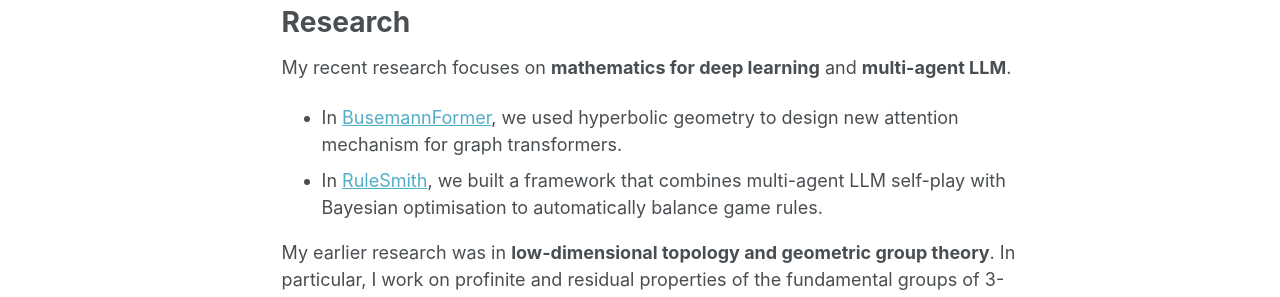
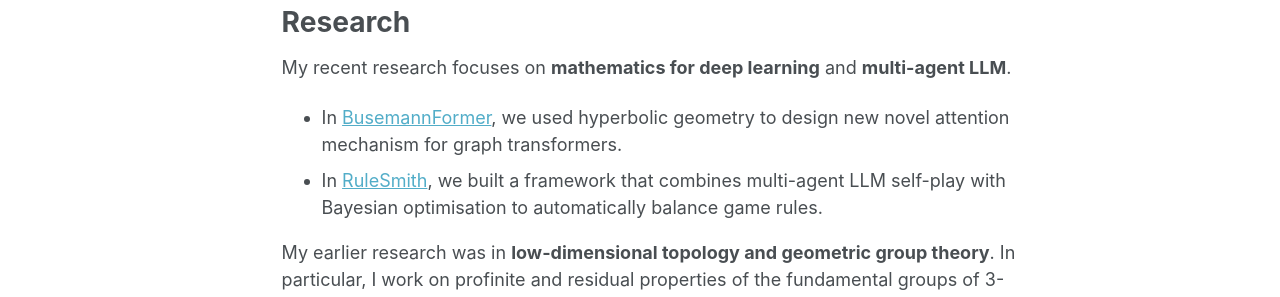
Before and after one commit to LionelYao/LionelYao.github.io, a Jekyll site: the page built from _pages/about.md, in a window 1280 px wide and 900 px high. Shown: the part 396-693 px from the top of the window. Built offline with Jekyll 4.4.1, drawn with Linux system fonts in a browser that asks for light colours; a script that is not in the unit is left out.

Commit message:
Update attention mechanism description in about.md
Corrected wording to specify 'novel attention mechanism' in the BusemannFormer description.

```diff
--- a/_pages/about.md
+++ b/_pages/about.md
@@ -20,7 +20,7 @@ Education
 # Research
 
 My recent research focuses on **mathematics for deep learning** and **multi-agent LLM**.
-- In [BusemannFormer](https://arxiv.org/abs/2611.27167), we used hyperbolic geometry to design new attention mechanism for graph transformers.
+- In [BusemannFormer](https://arxiv.org/abs/2611.27167), we used hyperbolic geometry to design new novel attention mechanism for graph transformers.
 - In [RuleSmith](https://arxiv.org/abs/2602.06232), we built a framework that combines multi-agent LLM self-play with Bayesian optimisation to automatically balance game rules.
 
 My earlier research was in **low-dimensional topology and geometric group theory**. In particular, I work on profinite and residual properties of the fundamental groups of 3-manifolds. I also study character varieties of finitely generated groups (in particular, 3-manifold groups).
```
